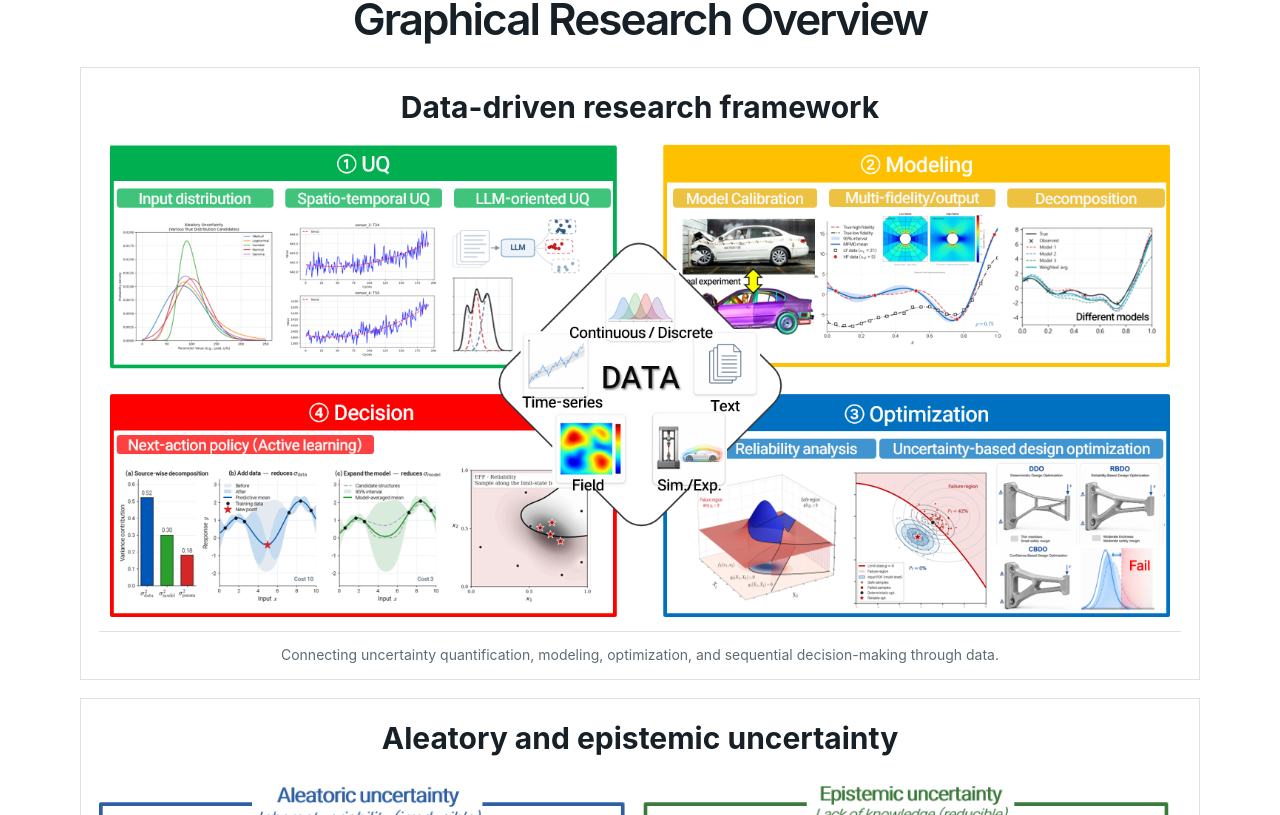
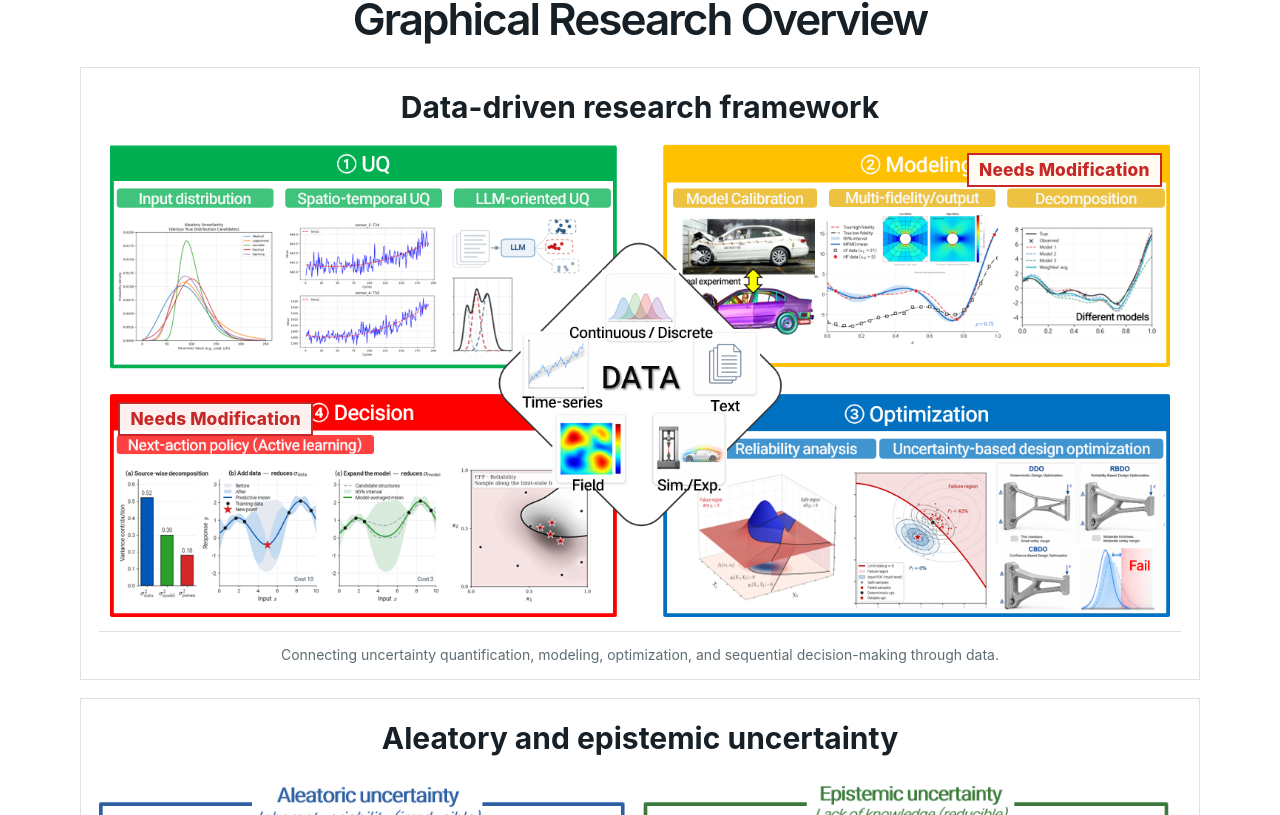
Before and after one commit to yongsujung/yongsujung.github.io, a Next.js app: page / in a window 1280 px wide. Shown: the part 2805-3620 px from the top of the page. Built offline with nearby package versions, Linux system fonts and the light colour scheme.

Commit message:
Mark framework panels for revision

```diff
--- a/app/globals.css
+++ b/app/globals.css
@@ -360,7 +360,10 @@ h1 {
 .research-figure a,
 .research-figure img { display: block; }
 
-.research-figure a { cursor: zoom-in; }
+.research-figure a {
+  position: relative;
+  cursor: zoom-in;
+}
 
 .research-figure img {
   width: 100%;
@@ -369,6 +372,31 @@ h1 {
 }
 
 .research-framework-figure img { max-width: 1060px; }
+
+.figure-modification-note {
+  position: absolute;
+  z-index: 1;
+  padding: 5px 10px;
+  border: 2px solid currentColor;
+  background: rgba(255, 255, 255, 0.94);
+  color: #c62828;
+  font-size: clamp(12px, 1.35vw, 18px);
+  font-weight: 800;
+  letter-spacing: 0.01em;
+  line-height: 1.2;
+  pointer-events: none;
+  white-space: nowrap;
+}
+
+.figure-modification-note-modeling {
+  top: 1.8%;
+  right: 1.8%;
+}
+
+.figure-modification-note-decision {
+  top: 54.5%;
+  left: 1.8%;
+}
 
 .uncertainty-figure {
   margin-top: 18px;
--- a/app/page.tsx
+++ b/app/page.tsx
@@ -511,6 +511,18 @@ export default function Home() {
                 loading="lazy"
                 decoding="async"
               />
+              <span
+                className="figure-modification-note figure-modification-note-modeling"
+                aria-hidden="true"
+              >
+                Needs Modification
+              </span>
+              <span
+                className="figure-modification-note figure-modification-note-decision"
+                aria-hidden="true"
+              >
+                Needs Modification
+              </span>
             </a>
             <figcaption>
               <p>Connecting uncertainty quantification, modeling, optimization, and sequential decision-making through data.</p>
```
